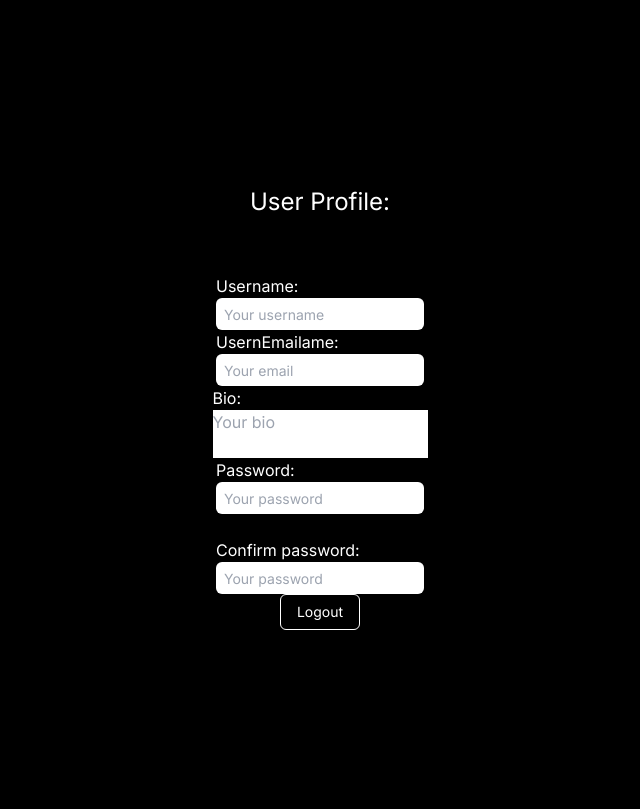
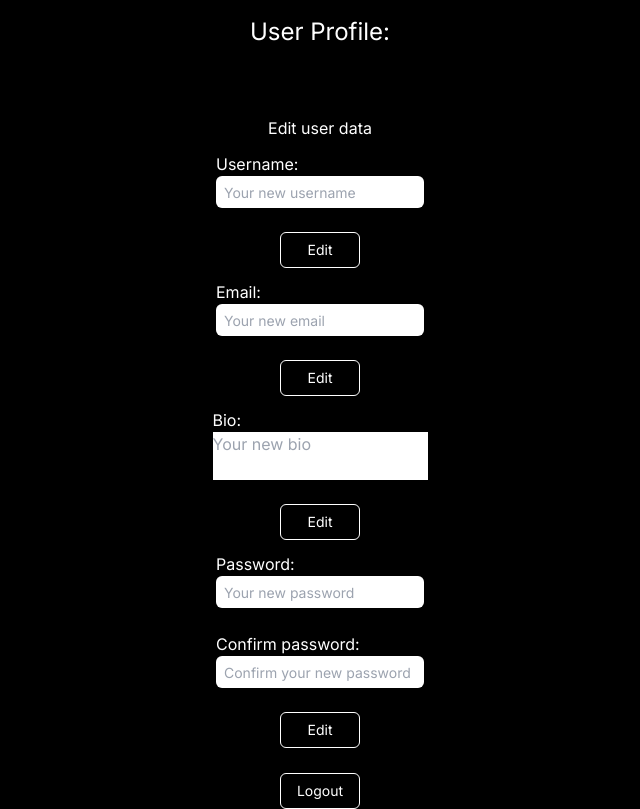
Before and after one commit to simonetimi/nextjs-app, a Next.js app: page /profile in a window 1280 px wide. Shown: the whole page, without its empty margins (320-960 px from the left). Built offline with nearby package versions, Linux system fonts and the light colour scheme; no server answers.

Commit message:
feat: add api route to handle username, email, bio and password change

```diff
--- a/src/app/api/users/login/route.ts
+++ b/src/app/api/users/login/route.ts
@@ -76,6 +76,8 @@ export async function POST(request: NextRequest) {
     response.cookies.set('session', token, {
       httpOnly: true,
       sameSite: 'strict',
+      maxAge: 3600, // 1 hour
+      secure: true,
     });
     return response;
   } catch (error) {
--- a/src/app/api/users/signup/route.ts
+++ b/src/app/api/users/signup/route.ts
@@ -3,6 +3,12 @@ import type { NextRequest } from 'next/server';
 import { NextResponse } from 'next/server';
 import { object, string } from 'yup';
 
+import {
+  lowercaseRegex,
+  numberRegex,
+  specialCharRegex,
+  uppercaseRegex,
+} from '@/app/lib/regex';
 import { connect } from '@/db/db-config';
 import { sendEmail } from '@/helpers/mailer';
 import type { UserInt } from '@/models/user';
@@ -13,11 +19,6 @@ interface ReqBody {
   email: string;
   password: string;
 }
-
-const specialCharRegex = /[^A-Za-z0-9]/; // Matches special characters
-const numberRegex = /\d/; // Matches numbers
-const lowercaseRegex = /[a-z]/; // Matches lowercase letters
-const uppercaseRegex = /[A-Z]/; // Matches uppercase letters
 
 const inputSchema = object({
   email: string().email().lowercase().trim().min(4).max(254).required(),
--- /dev/null
+++ b/src/app/api/users/update/route.ts
@@ -0,0 +1,140 @@
+import { genSalt, hash } from 'bcrypt';
+import jwt from 'jsonwebtoken';
+import type { NextRequest } from 'next/server';
+import { NextResponse } from 'next/server';
+import { object, string } from 'yup';
+
+import {
+  lowercaseRegex,
+  numberRegex,
+  specialCharRegex,
+  uppercaseRegex,
+} from '@/app/lib/regex';
+import { connect } from '@/db/db-config';
+import { sendEmail } from '@/helpers/mailer';
+import User from '@/models/user';
+
+interface ReqBody {
+  username?: string;
+  bio?: string;
+  email?: string;
+  password?: string;
+}
+
+const inputSchema = object({
+  email: string().email().lowercase().trim().min(4).max(254),
+  password: string()
+    .trim()
+    .min(6)
+    .max(256)
+    .matches(
+      specialCharRegex,
+      'Password must contain at least one special character',
+    )
+    .matches(numberRegex, 'Password must contain at least one number')
+    .matches(
+      lowercaseRegex,
+      'Password must contain at least one lowercase letter',
+    )
+    .matches(
+      uppercaseRegex,
+      'Password must contain at least one uppercase letter',
+    ),
+  username: string().min(3).max(32),
+  bio: string().min(1).max(320),
+});
+
+const secret = process.env.TOKEN_SECRET!;
+
+export async function PUT(request: NextRequest) {
+  try {
+    // get session from cookies
+    const session = request.cookies.get('session')?.value;
+    if (!session) {
+      return NextResponse.json(
+        { message: 'Please log in first' },
+        { status: 401 },
+      );
+    }
+
+    // connect do db
+    await connect();
+
+    // decode session
+    const decodedSession = jwt.verify(session, secret);
+    let idFromSession = '';
+    if (typeof decodedSession !== 'string' && 'id' in decodedSession) {
+      idFromSession = decodedSession.id;
+    }
+
+    // extract form data from request validate and sanitize user data
+    const reqBody = (await request.json()) as ReqBody;
+    const { username, email, password, bio } =
+      await inputSchema.validate(reqBody);
+
+    // check if user exists
+    const user = await User.findOne({ _id: idFromSession }).exec();
+
+    // depending on data from form, update user
+    if (username) {
+      if (typeof decodedSession !== 'string' && 'username' in decodedSession) {
+        decodedSession.username = username;
+      }
+      user.username = username;
+      await user.save();
+    }
+    if (email) {
+      if (typeof decodedSession !== 'string' && 'email' in decodedSession) {
+        decodedSession.email = email;
+      }
+      user.email = email;
+      user.isVerified = false;
+      user.lastVerifyTokenRequest = undefined;
+      await user.save();
+      // send verification email
+      await sendEmail(email, 'verify', idFromSession);
+    }
+    if (bio) {
+      if (typeof decodedSession !== 'string' && 'bio' in decodedSession) {
+        decodedSession.bio = bio;
+      }
+      user.bio = bio;
+      await user.save();
+    }
+    if (password) {
+      // hash & salt password
+      const salt = await genSalt(12);
+      const hashedPassword = await hash(password, salt);
+      user.password = hashedPassword;
+      await user.save();
+    }
+
+    const newToken = {
+      id: idFromSession,
+      username: user.username,
+      email: user.email,
+      role: user.role,
+    };
+
+    const newSession = jwt.sign(newToken, secret, {
+      expiresIn: '1h',
+    });
+
+    // set response
+    const response = NextResponse.json({
+      message: 'Data updated successfully',
+    });
+    response.cookies.set('session', newSession, {
+      httpOnly: true,
+      sameSite: 'strict',
+      maxAge: 3600, // 1 hour
+      secure: true,
+    });
+    return response;
+  } catch (error) {
+    if (error instanceof Error) {
+      return NextResponse.json({ error: error.message }, { status: 500 });
+    }
+    return NextResponse.json({ error: 'Unknown error' }, { status: 500 });
+  }
+}
--- /dev/null
+++ b/src/app/lib/regex.ts
@@ -0,0 +1,4 @@
+export const specialCharRegex = /[^A-Za-z0-9]/; // Matches special characters
+export const numberRegex = /\d/; // Matches numbers
+export const lowercaseRegex = /[a-z]/; // Matches lowercase letters
+export const uppercaseRegex = /[A-Z]/; // Matches uppercase letters
--- a/src/app/profile/page.tsx
+++ b/src/app/profile/page.tsx
@@ -29,20 +29,27 @@ export default function Profile() {
     confirmPassword: '',
   });
 
+  const [buttonDisabled, setButtonDisabled] = useState(false);
+
   // logout function
   const onLogout = async () => {
+    setButtonDisabled(true);
     toast.dismiss();
+    toast.loading('Logging out...');
     try {
       const response = await axios.get('api/users/logout');
       if (response.status === 200) {
+        toast.dismiss();
         toast.success('Logged out!');
         setTimeout(() => {
           router.push('/login');
         }, 3000);
       } else {
+        setButtonDisabled(false);
         toast.error('An unexpected error occurred. Please try again.');
       }
     } catch (error) {
+      setButtonDisabled(false);
       if (axios.isAxiosError(error)) {
         const message =
           error.response?.data.error || 'An error occured. Please try again.';
@@ -56,16 +63,21 @@ export default function Profile() {
   // functions to submit the forms
   const onUsernameChange = async (event: React.FormEvent<HTMLFormElement>) => {
     event.preventDefault();
+    setButtonDisabled(true);
     toast.dismiss();
+    toast.loading('Updating username...');
     try {
       const response = await axios.put('api/users/update', {
         username: user.username,
       });
       if (response.status === 200) {
+        toast.dismiss();
         toast.success('Username updated!');
         setUser({ ...user, username: '' });
+        setButtonDisabled(false);
       }
     } catch (error) {
+      setButtonDisabled(false);
       if (axios.isAxiosError(error)) {
         const message =
           error.response?.data.error || 'An error occured. Please try again.';
@@ -77,17 +89,22 @@ export default function Profile() {
   };
 
   const onEmailChange = async (event: React.FormEvent<HTMLFormElement>) => {
+    setButtonDisabled(true);
     event.preventDefault();
     toast.dismiss();
+    toast.loading('Updating email...');
     try {
       const response = await axios.put('api/users/update', {
         email: user.email,
       });
       if (response.status === 200) {
-        toast.success('Email updated!');
+        toast.dismiss();
+        toast.success('Check your inbox to verify your email!');
         setUser({ ...user, email: '' });
+        setButtonDisabled(false);
       }
     } catch (error) {
+      setButtonDisabled(false);
       if (axios.isAxiosError(error)) {
         const message =
           error.response?.data.error || 'An error occured. Please try again.';
@@ -99,18 +116,23 @@ export default function Profile() {
   };
 
   const onBioChange = async (event: React.FormEvent<HTMLFormElement>) => {
+    setButtonDisabled(true);
     event.preventDefault();
     toast.dismiss();
+    toast.loading('Logging bio...');
     try {
       const response = await axios.put('api/users/update', {
         bio: user.bio,
       });
       if (response.status === 200) {
+        toast.dismiss();
         toast.success('Bio updated!');
         setUser({ ...user, bio: '' });
+        setButtonDisabled(false);
       }
     } catch (error) {
       if (axios.isAxiosError(error)) {
+        setButtonDisabled(false);
         const message =
           error.response?.data.error || 'An error occured. Please try again.';
         toast.error(message);
@@ -121,9 +143,12 @@ export default function Profile() {
   };
 
   const onPasswordChange = async (event: React.FormEvent<HTMLFormElement>) => {
+    setButtonDisabled(true);
     event.preventDefault();
     toast.dismiss();
+    toast.loading('Updating password...');
     if (password.newPassword !== password.confirmPassword) {
+      setButtonDisabled(false);
       return toast.error("Passwords don't match");
     }
     try {
@@ -131,11 +156,14 @@ export default function Profile() {
         password: password.newPassword,
       });
       if (response.status === 200) {
+        toast.dismiss();
         toast.success('Password updated!');
         setPassword({ newPassword: '', confirmPassword: '' });
+        setButtonDisabled(false);
       }
     } catch (error) {
       if (axios.isAxiosError(error)) {
+        setButtonDisabled(false);
         const message =
           error.response?.data.error || 'An error occured. Please try again.';
         toast.error(message);
@@ -189,11 +217,12 @@ export default function Profile() {
   };
 
   return (
-    <main className=" flex h-screen flex-col items-center justify-center">
+    <main className="flex h-5/6 flex-col items-center justify-center gap-3">
       <Toaster />
       <h1 className="mb-10 p-4 text-2xl">
         User Profile: {user ? `${user.username}` : 'Not found'}
       </h1>
+      <h2>Edit user data</h2>
       <form
         className="flex flex-col items-center justify-center gap-6"
         onSubmit={onUsernameChange}
@@ -206,29 +235,43 @@ export default function Profile() {
             min={3}
             max={32}
             value={user.username}
-            placeholder="Your username"
+            placeholder="Your new username"
             onChange={handleOnChangeUsername}
             required={true}
           />
         </label>
+        <button
+          className="flex h-9 w-20 items-center justify-center rounded-md border border-white bg-black p-4 text-sm text-white hover:bg-white hover:text-black active:translate-y-1"
+          type="submit"
+          disabled={buttonDisabled}
+        >
+          Edit
+        </button>
       </form>
       <form
         className="flex flex-col items-center justify-center gap-6"
         onSubmit={onEmailChange}
       >
         <label className="flex flex-col" htmlFor="email">
-          UsernEmailame:
+          Email:
           <InputField
             id="email"
             type="text"
             min={4}
             max={254}
             value={user.email}
-            placeholder="Your email"
+            placeholder="Your new email"
             onChange={handleOnChangeEmail}
             required={true}
           />
         </label>
+        <button
+          className="flex h-9 w-20 items-center justify-center rounded-md border border-white bg-black p-4 text-sm text-white hover:bg-white hover:text-black active:translate-y-1"
+          type="submit"
+          disabled={buttonDisabled}
+        >
+          Edit
+        </button>
       </form>
       <form
         className="flex flex-col items-center justify-center gap-6"
@@ -243,12 +286,17 @@ export default function Profile() {
             minLength={1}
             maxLength={320}
             value={user.bio}
-            placeholder="Your bio"
+            placeholder="Your new bio"
             onChange={handleOnChangeBio}
-          >
-            {user.bio}
-          </textarea>
+          />
         </label>
+        <button
+          className="flex h-9 w-20 items-center justify-center rounded-md border border-white bg-black p-4 text-sm text-white hover:bg-white hover:text-black active:translate-y-1"
+          type="submit"
+          disabled={buttonDisabled}
+        >
+          Edit
+        </button>
       </form>
       <form
         className="flex flex-col items-center justify-center gap-6"
@@ -262,7 +310,7 @@ export default function Profile() {
             min={6}
             max={256}
             value={password.newPassword}
-            placeholder="Your password"
+            placeholder="Your new password"
             onChange={handleOnChangePassword}
             required={true}
           />
@@ -275,12 +323,20 @@ export default function Profile() {
             min={6}
             max={256}
             value={password.confirmPassword}
-            placeholder="Your password"
+            placeholder="Confirm your new password"
             onChange={handleOnChangeConfirmPassword}
             required={true}
           />
         </label>
+        <button
+          className="flex h-9 w-20 items-center justify-center rounded-md border border-white bg-black p-4 text-sm text-white hover:bg-white hover:text-black active:translate-y-1"
+          type="submit"
+          disabled={buttonDisabled}
+        >
+          Edit
+        </button>
       </form>
+      <hr />
       <button
         onClick={onLogout}
         className="flex h-9 w-20 items-center justify-center rounded-md border border-white bg-black p-4 text-sm text-white hover:bg-white hover:text-black active:translate-y-1"
@@ -290,3 +346,5 @@ export default function Profile() {
     </main>
   );
 }
+
+// new email: send new verification
--- a/src/helpers/mailer.ts
+++ b/src/helpers/mailer.ts
@@ -21,7 +21,9 @@ export async function sendEmail(
         now - user.lastVerifyTokenRequest < 180000
       ) {
         // 180000 ms = 3 minutes
-        throw new Error('Please wait before requesting a new verify token.');
+        throw new Error(
+          'Please wait before requesting a new email verification.',
+        );
       }
       await User.findByIdAndUpdate(userId, {
         verifyToken: hashedToken,
--- a/src/models/user.ts
+++ b/src/models/user.ts
@@ -6,6 +6,7 @@ export interface UserInt extends Document {
   email: string;
   password: string;
   isVerified: boolean;
+  bio: string;
   role: 'user' | 'admin';
   isBanned: boolean;
   forgotPasswordToken?: string;
@@ -32,6 +33,7 @@ const userSchema = new mongoose.Schema({
     type: Boolean,
     default: false,
   },
+  bio: { type: String, default: '' },
   role: {
     type: String,
     enum: ['user', 'admin'],
```
Also changed, not shown: src/app/api/users/refresh-session/route.ts (added, +46 -0 lines), src/helpers/session.ts (+13 -51 lines), src/middleware.ts (+6 -4 lines).
